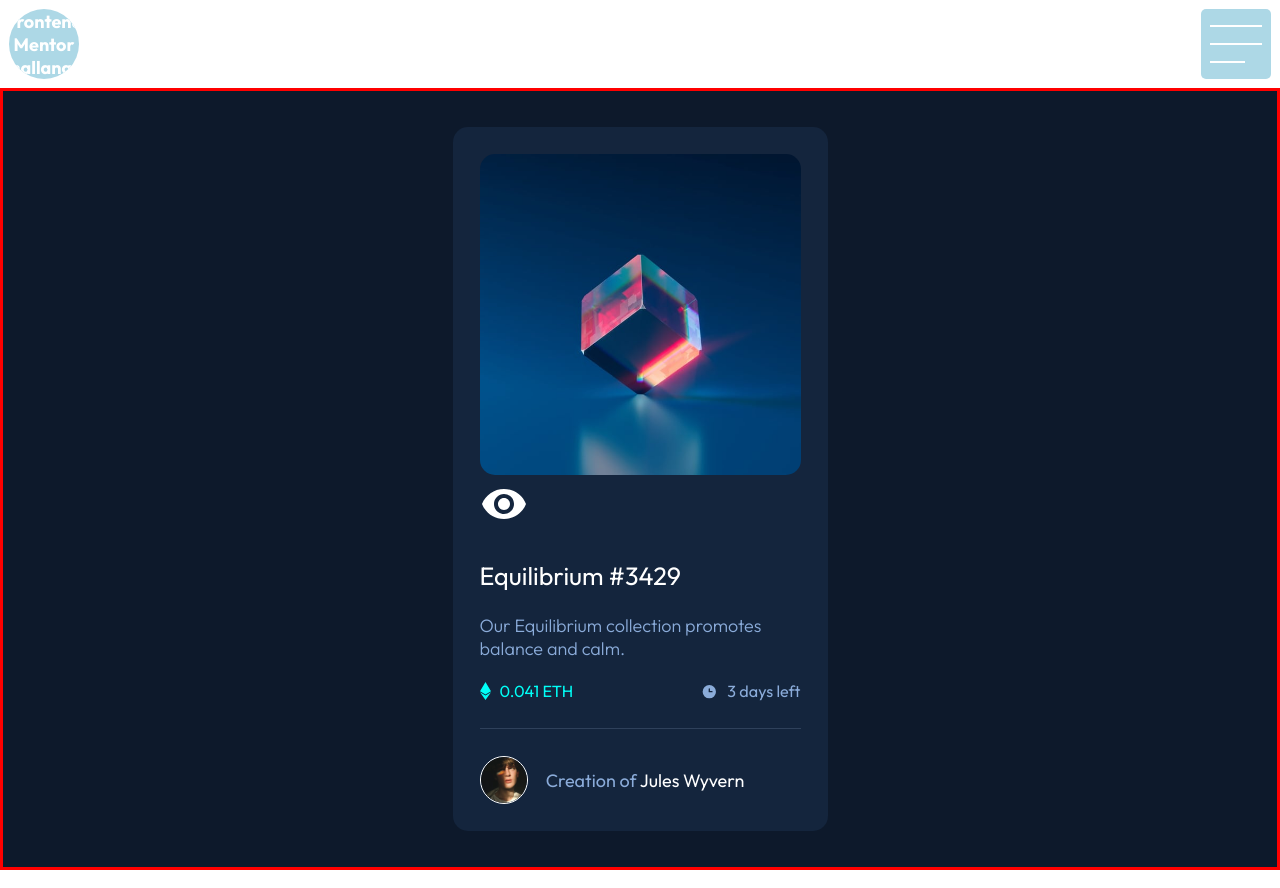
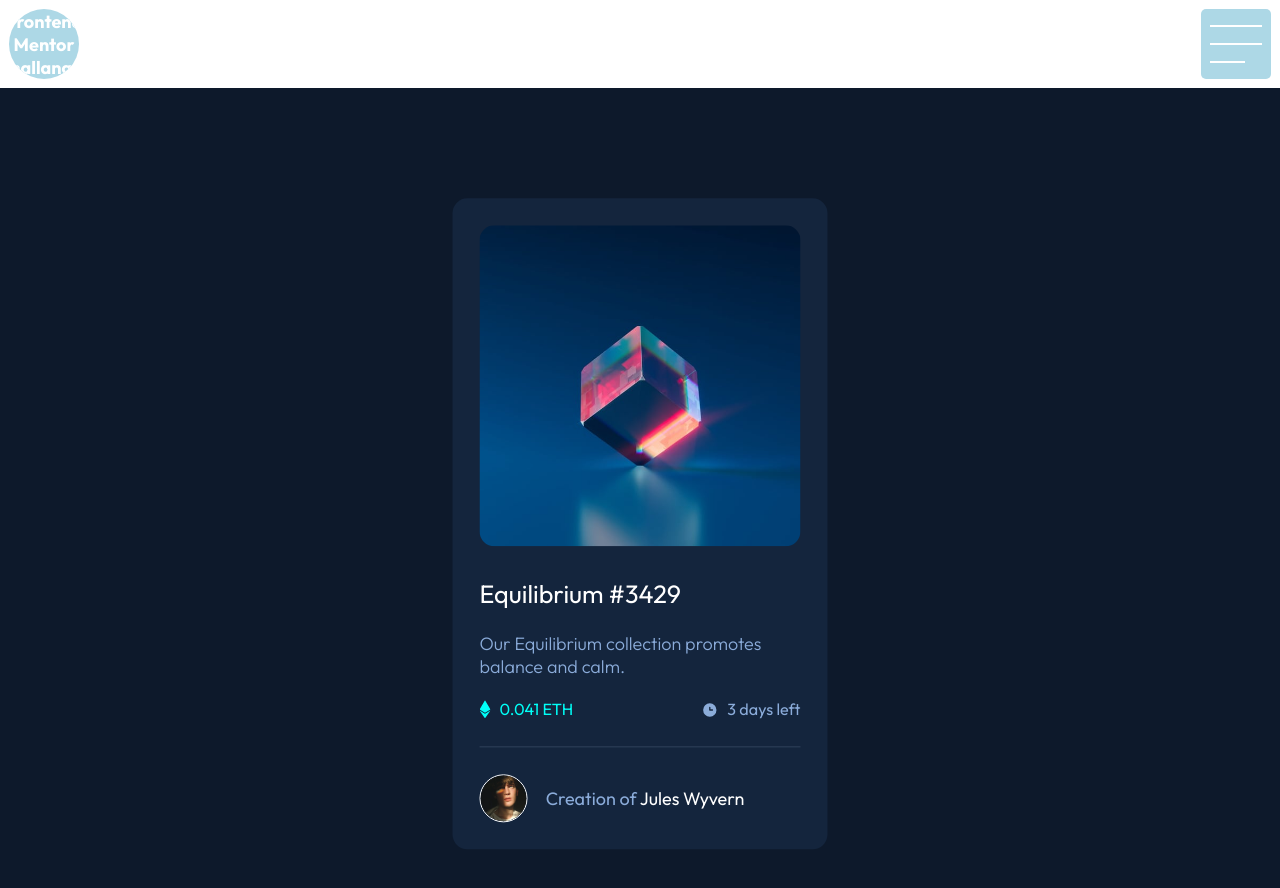
Before and after one commit to alexanderivanov2/Frontend-Mentor-Challanges, a React (Create React App) app in the folder frontend-mentor/: page /newbie/nft-preview-card in a window 1280 px wide. Built offline with nearby package versions, Linux system fonts and the light colour scheme.

Commit message:
build SCSS view icon effects

```diff
--- a/frontend-mentor/src/components/newbieSection/nftPreviewCard/NFTPreviewCard.module.scss
+++ b/frontend-mentor/src/components/newbieSection/nftPreviewCard/NFTPreviewCard.module.scss
@@ -8,15 +8,11 @@
     font-family: $font-family;
 }
 
-@mixin getBorder {
-    border: 3px solid red;
-}
-
 .nftPreviewCardPage {
-    @include getBorder();
     background-color: $neutral-Very-dark-blue-main-BG;
     width: 100%;
-    height: 100%;
+    height: 100vh;
+    position: relative;
 }
 
 .nftPreviewCard {
@@ -29,11 +25,43 @@
     &__imgWrapper {
         width: 100%;
         margin: 0 auto;
-
-
+        position: relative;
         &__img {
             width: 100%;
             border-radius: 15px;
+        }
+
+        &__iconWrapper {
+            opacity: 0.7;
+            position: absolute;
+            top: 50%;
+            left: 50%;
+            transform: translate(-50%, -50%);
+            width: 100%;
+            height: 99.5%;
+            border-radius: 19px;
+        }
+
+        &__icon {
+            opacity: 0;
+            position: absolute;
+            top: 50%;
+            left: 50%;
+            transform: translate(-50%, -50%);
+        }
+
+        &:hover img {
+            cursor: pointer;
+        }
+
+        &:hover &__icon {
+            opacity: 1;
+
+        }
+
+        &:hover &__iconWrapper {
+            opacity: 0.5;
+            background-color: $primary-Cyan;
         }
     }
 
@@ -42,6 +70,10 @@
         color: $neutral-White;
         font-weight: 400;
         font-size: 1.4rem;
+
+        &:hover {
+            @include hoverEffect();
+        }
     }
 
     &__nftDescription {
@@ -85,6 +117,10 @@
 
         span {
             color: $neutral-White;
+
+            &:hover {
+                @include hoverEffect();
+            }
         }
     }
 }
@@ -93,5 +129,20 @@
     .nftPreviewCard {
         width: 375px;
     }
+}
 
+@media  screen and (min-width: 800px) {
+    .nftPreviewCard {
+        position: absolute;
+        top: 50%;
+        left: 50%;
+        transform: translate(-50%, -50%);
+    }
 }
+
+@media screen and (min-width: 1400px) {
+    .nftPreviewCardPage {
+        width: 80%;
+        margin: 0 auto;
+    }
+}
--- a/frontend-mentor/src/components/newbieSection/nftPreviewCard/_variables.scss
+++ b/frontend-mentor/src/components/newbieSection/nftPreviewCard/_variables.scss
@@ -10,16 +10,6 @@ $neutral-White: hsl(0, 0%, 100%);
 $font-size: 18px;
 $font-family: 'Outfit', sans-serif;
 
-@function getFontWeight($type) {
-    @if ($type == 'low') {
-        @return 300;
-    } @else if ($type == 'medium') {
-        @return 400;
-    } @else {
-        @return 800;
-    }
-}
-
 @mixin layoutTags {
     display: flex;
     gap: 0.5rem;
@@ -27,3 +17,8 @@ $font-family: 'Outfit', sans-serif;
     font-weight: 400;
     font-size: 0.90rem;
 }
+
+@mixin hoverEffect {
+    color: $primary-Cyan;
+    cursor: pointer;
+}
```
